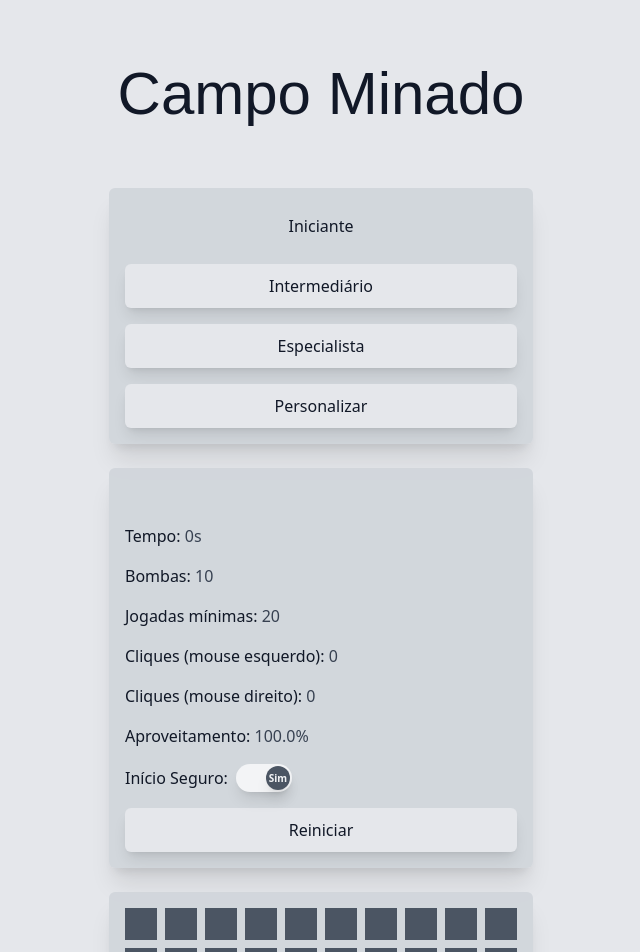
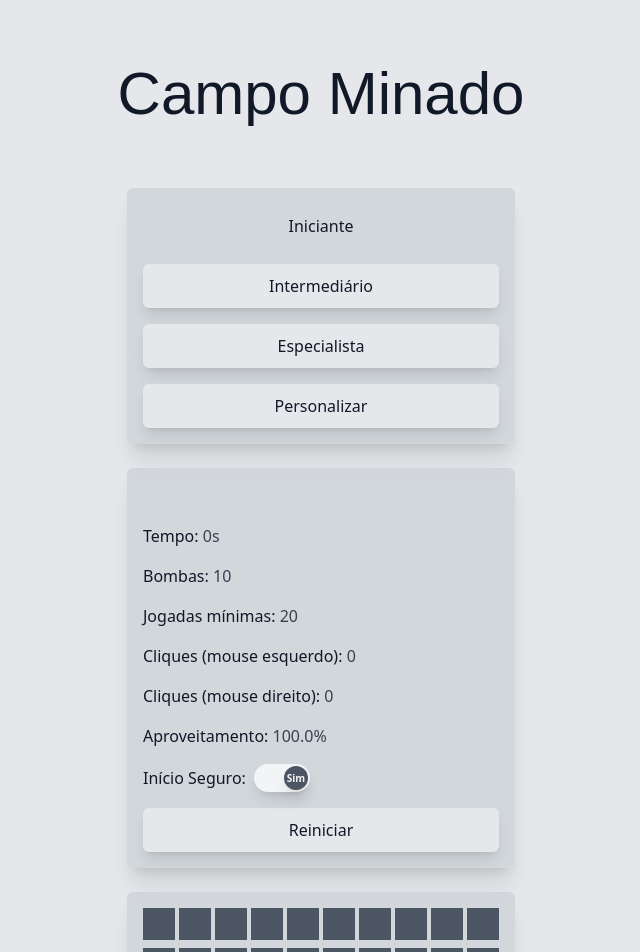
Before and after one commit to igorssc/minesweeper, a Vue app: page / in a window 1280 px wide. Shown: the top 952 px of the page, without its empty margins (319-959 px from the left). Built offline with nearby package versions, Linux system fonts and the light colour scheme; some icons are missing; a web font is replaced by a local one.

Commit message:
fix: change display gap in game board

```diff
--- a/src/components/GameBoard.vue
+++ b/src/components/GameBoard.vue
@@ -22,8 +22,8 @@ onMounted(() => {
 </script>
 
 <template>
-  <FrameBase @contextmenu="(e) => e.preventDefault()">
-    <div v-for="(row, rowIndex) in gameData.board" :key="rowIndex" class="flex gap-2 w-full">
+  <FrameBase @contextmenu="(e) => e.preventDefault()" class="gap-1">
+    <div v-for="(row, rowIndex) in gameData.board" :key="rowIndex" class="flex gap-1 w-full">
       <div
         v-for="(item, itemIndex) in row"
         :key="rowIndex + '-' + itemIndex"
```
